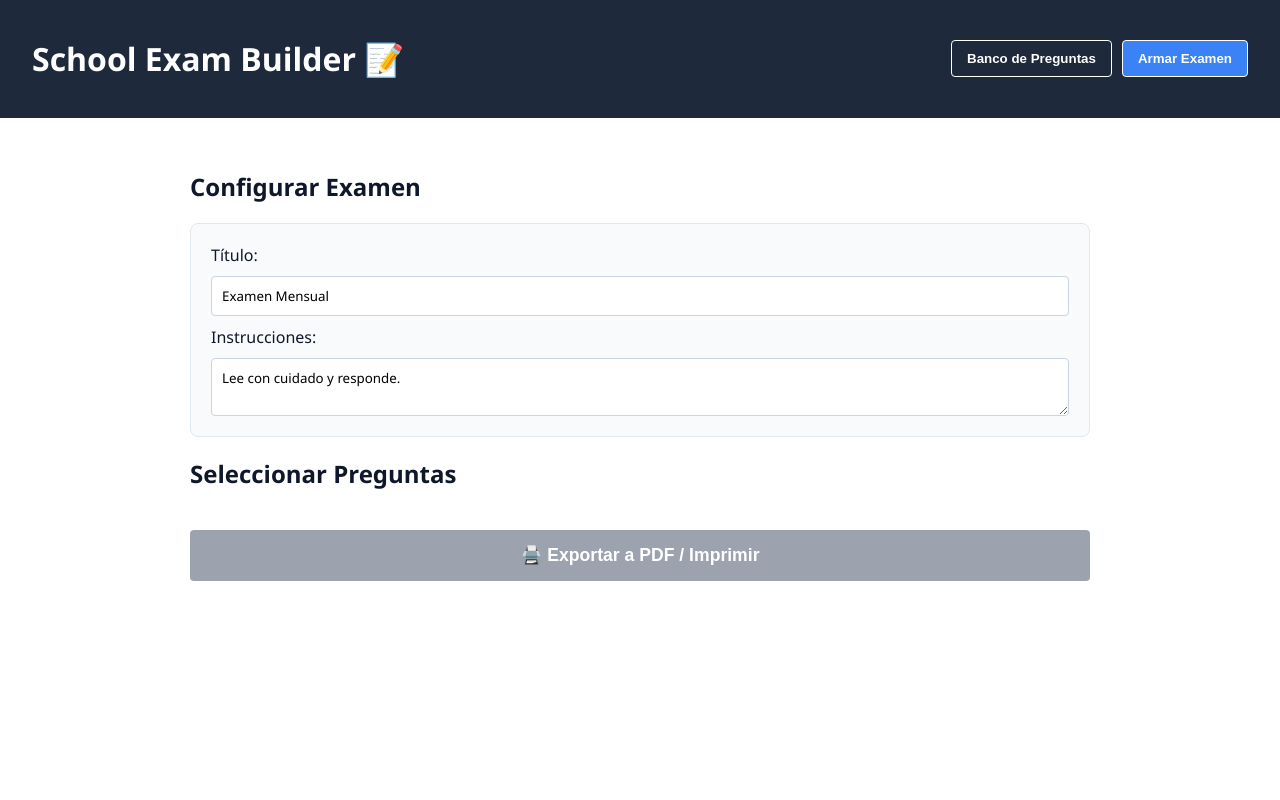
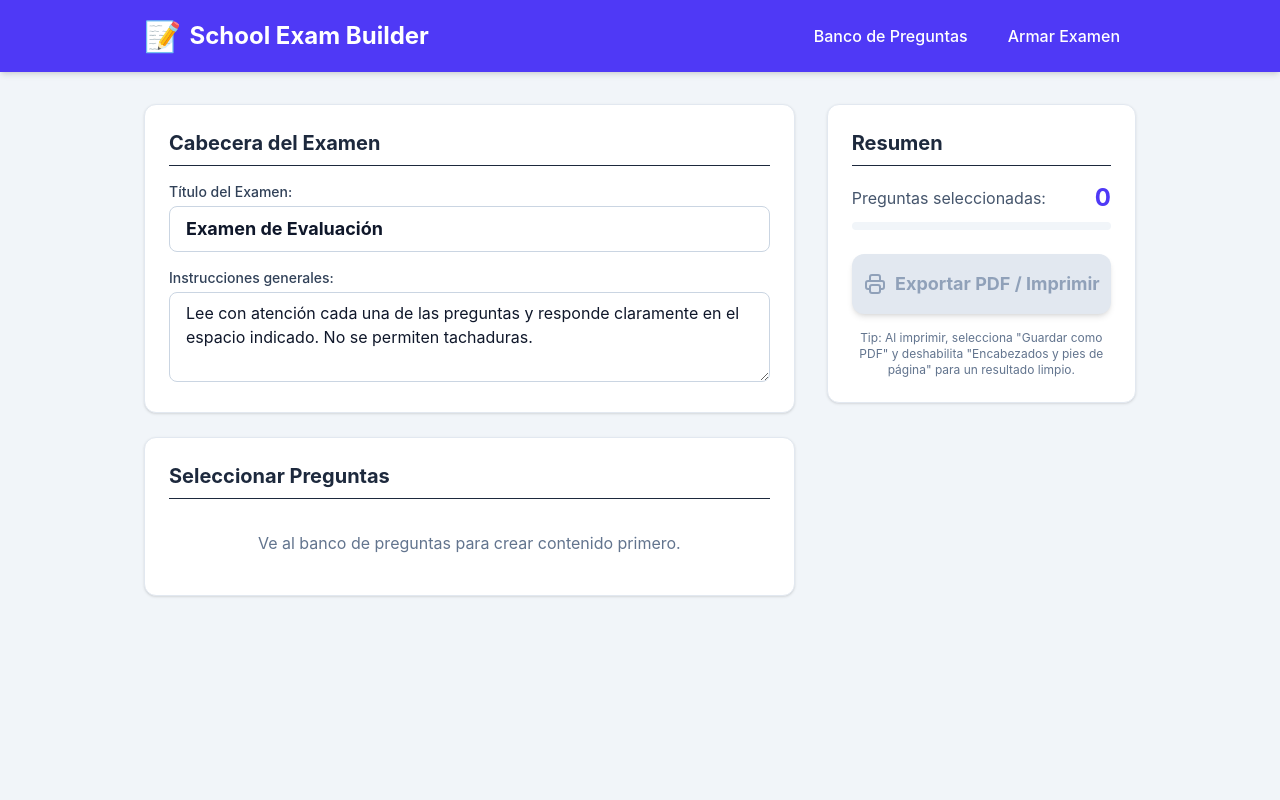
Before and after one commit to SaelRomero/school-exam-builder, an Angular app: page / in a window 1280 px wide. Both pictures are taken after a click on the button "Armar Examen". Shown: the top 800 px of the page. Built offline with nearby package versions, Linux system fonts and the light colour scheme.

Commit message:
feat: redesign UI with TailwindCSS and add component tests

```diff
--- a/package.json
+++ b/package.json
@@ -24,8 +24,14 @@
     "@angular/build": "^21.2.1",
     "@angular/cli": "^21.2.1",
     "@angular/compiler-cli": "^21.2.0",
+    "@tailwindcss/postcss": "^4.2.1",
+    "@vitest/browser-playwright": "^4.0.18",
+    "autoprefixer": "^10.4.27",
     "jsdom": "^28.0.0",
+    "playwright": "^1.58.2",
+    "postcss": "^8.5.8",
     "prettier": "^3.8.1",
+    "tailwindcss": "^4.2.1",
     "typescript": "~5.9.2",
     "vitest": "^4.0.8"
   }
--- /dev/null
+++ b/postcss.config.js
@@ -0,0 +1,6 @@
+module.exports = {
+  plugins: {
+    '@tailwindcss/postcss': {},
+    autoprefixer: {},
+  }
+}
--- a/src/app/app.html
+++ b/src/app/app.html
@@ -1,73 +1,191 @@
-<div class="no-print header">
-  <h1>School Exam Builder 📝</h1>
-  <nav>
-    <button (click)="activeTab = 'bank'" [class.active]="activeTab === 'bank'">Banco de Preguntas</button>
-    <button (click)="activeTab = 'exam'" [class.active]="activeTab === 'exam'">Armar Examen</button>
+<div class="no-print min-h-screen flex flex-col">
+  <!-- Header -->
+  <header class="bg-indigo-600 text-white shadow-md">
+    <div class="max-w-5xl mx-auto px-4 py-4 flex justify-between items-center">
+      <h1 class="text-2xl font-bold flex items-center gap-2">
+        <span class="text-3xl">📝</span> School Exam Builder
+      </h1>
+      <nav class="flex gap-2">
+        <button
+          (click)="activeTab = 'bank'"
+          [class.bg-indigo-800]="activeTab === 'bank'"
+          class="px-4 py-2 rounded-md hover:bg-indigo-700 transition-colors font-medium">
+          Banco de Preguntas
+        </button>
+        <button
+          (click)="activeTab = 'exam'"
+          [class.bg-indigo-800]="activeTab === 'exam'"
+          class="px-4 py-2 rounded-md hover:bg-indigo-700 transition-colors font-medium">
+          Armar Examen
+        </button>
       </nav>
     </div>
+  </header>
 
-<div class="no-print container" *ngIf="activeTab === 'bank'">
-  <h2>Nueva Pregunta</h2>
-  <div class="card">
-    <label>Texto de la pregunta:</label>
-    <input [(ngModel)]="newQText" placeholder="Ej. ¿Cuánto es 2+2?">
-    <label>Tipo:</label>
-    <select [(ngModel)]="newQType">
-      <option value="open">Abierta</option>
+  <!-- Main Content -->
+  <main class="flex-grow max-w-5xl mx-auto w-full px-4 py-8">
+
+    <!-- BANCO DE PREGUNTAS -->
+    <div *ngIf="activeTab === 'bank'" class="space-y-8 animate-fade-in">
+
+      <!-- Crear Pregunta -->
+      <section class="bg-white p-6 rounded-xl shadow-sm border border-slate-200">
+        <h2 class="text-xl font-bold text-slate-800 mb-4 border-b pb-2">Añadir Nueva Pregunta</h2>
+
+        <div class="space-y-4">
+          <div>
+            <label class="block text-sm font-medium text-slate-700 mb-1">Texto de la pregunta:</label>
+            <input [(ngModel)]="newQText" placeholder="Ej. ¿Cuál es la capital de Francia?"
+                   class="w-full px-4 py-2 border border-slate-300 rounded-lg focus:ring-2 focus:ring-indigo-500 focus:border-indigo-500 outline-none transition-all">
+          </div>
+
+          <div class="grid grid-cols-1 md:grid-cols-2 gap-4">
+            <div>
+              <label class="block text-sm font-medium text-slate-700 mb-1">Tipo de respuesta:</label>
+              <select [(ngModel)]="newQType" class="w-full px-4 py-2 border border-slate-300 rounded-lg focus:ring-2 focus:ring-indigo-500 outline-none bg-white">
+                <option value="open">Pregunta Abierta</option>
                 <option value="multiple">Opción Múltiple</option>
               </select>
-    <div *ngIf="newQType === 'multiple'" style="margin-top: 10px;">
-      <label>Opciones (separadas por coma):</label>
-      <input [(ngModel)]="newQOptions" placeholder="A, B, C, D" style="width: 100%;">
-    </div>
-    <button (click)="addQuestion()" style="margin-top: 15px;">Guardar Pregunta</button>
             </div>
 
-  <h2>Tus Preguntas</h2>
-  <ul>
-    <li *ngFor="let q of data.questions()">
-      <span><strong>{{q.text}}</strong> ({{q.type}})</span>
-      <button class="btn-danger" (click)="data.deleteQuestion(q.id)">🗑️</button>
+            <div *ngIf="newQType === 'multiple'">
+              <label class="block text-sm font-medium text-slate-700 mb-1">Opciones (separadas por coma):</label>
+              <input [(ngModel)]="newQOptions" placeholder="Madrid, Roma, Berlín, Londres"
+                     class="w-full px-4 py-2 border border-slate-300 rounded-lg focus:ring-2 focus:ring-indigo-500 outline-none transition-all">
+            </div>
+          </div>
+
+          <button (click)="addQuestion()"
+                  class="mt-2 bg-indigo-600 text-white px-6 py-2 rounded-lg font-medium hover:bg-indigo-700 active:bg-indigo-800 transition-colors shadow-sm w-full md:w-auto">
+            + Guardar Pregunta
+          </button>
+        </div>
+      </section>
+
+      <!-- Lista de Preguntas -->
+      <section class="bg-white p-6 rounded-xl shadow-sm border border-slate-200">
+        <h2 class="text-xl font-bold text-slate-800 mb-4 border-b pb-2">Banco de Preguntas Guardadas <span class="text-sm font-normal text-slate-500">({{data.questions().length}})</span></h2>
+
+        <div *ngIf="data.questions().length === 0" class="text-center py-8 text-slate-500 italic">
+          No hay preguntas guardadas aún. Añade algunas arriba.
+        </div>
+
+        <ul class="space-y-3">
+          <li *ngFor="let q of data.questions()" class="flex justify-between items-start p-4 bg-slate-50 rounded-lg border border-slate-100 hover:border-slate-300 transition-colors">
+            <div>
+              <p class="font-medium text-slate-800">{{q.text}}</p>
+              <p class="text-xs text-slate-500 mt-1 font-mono bg-slate-200 inline-block px-2 py-0.5 rounded">{{q.type === 'open' ? 'Abierta' : 'Múltiple'}}</p>
+              <p *ngIf="q.type === 'multiple'" class="text-sm text-slate-600 mt-2">
+                Opciones: <span class="text-slate-800">{{q.options?.join(', ')}}</span>
+              </p>
+            </div>
+            <button (click)="data.deleteQuestion(q.id)" title="Eliminar pregunta"
+                    class="text-red-500 hover:text-red-700 hover:bg-red-50 p-2 rounded-md transition-colors">
+              <svg xmlns="http://www.w3.org/2000/svg" class="h-5 w-5" fill="none" viewBox="0 0 24 24" stroke="currentColor">
+                <path stroke-linecap="round" stroke-linejoin="round" stroke-width="2" d="M19 7l-.867 12.142A2 2 0 0116.138 21H7.862a2 2 0 01-1.995-1.858L5 7m5 4v6m4-6v6m1-10V4a1 1 0 00-1-1h-4a1 1 0 00-1 1v3M4 7h16" />
+              </svg>
+            </button>
           </li>
         </ul>
+      </section>
     </div>
 
-<div class="no-print container" *ngIf="activeTab === 'exam'">
-  <h2>Configurar Examen</h2>
-  <div class="card">
-    <label>Título:</label>
-    <input [(ngModel)]="examTitle">
-    <label>Instrucciones:</label>
-    <textarea [(ngModel)]="examInstructions"></textarea>
+    <!-- ARMAR EXAMEN -->
+    <div *ngIf="activeTab === 'exam'" class="space-y-8 animate-fade-in">
+
+      <div class="grid grid-cols-1 lg:grid-cols-3 gap-8">
+        <!-- Configuracion y Seleccion -->
+        <div class="lg:col-span-2 space-y-6">
+          <section class="bg-white p-6 rounded-xl shadow-sm border border-slate-200">
+            <h2 class="text-xl font-bold text-slate-800 mb-4 border-b pb-2">Cabecera del Examen</h2>
+            <div class="space-y-4">
+              <div>
+                <label class="block text-sm font-medium text-slate-700 mb-1">Título del Examen:</label>
+                <input [(ngModel)]="examTitle"
+                       class="w-full px-4 py-2 border border-slate-300 rounded-lg focus:ring-2 focus:ring-indigo-500 outline-none font-bold text-lg">
               </div>
-  <h2>Seleccionar Preguntas</h2>
-  <ul class="selectable-list">
-    <li *ngFor="let q of data.questions()">
-      <label style="cursor: pointer; width: 100%; display: block;">
-        <input type="checkbox" (change)="toggleExamQuestion(q)"> {{q.text}}
-      </label>
+              <div>
+                <label class="block text-sm font-medium text-slate-700 mb-1">Instrucciones generales:</label>
+                <textarea [(ngModel)]="examInstructions" rows="3"
+                          class="w-full px-4 py-2 border border-slate-300 rounded-lg focus:ring-2 focus:ring-indigo-500 outline-none"></textarea>
+              </div>
+            </div>
+          </section>
+
+          <section class="bg-white p-6 rounded-xl shadow-sm border border-slate-200">
+            <h2 class="text-xl font-bold text-slate-800 mb-4 border-b pb-2">Seleccionar Preguntas</h2>
+
+            <div *ngIf="data.questions().length === 0" class="text-center py-4 text-slate-500">
+              Ve al banco de preguntas para crear contenido primero.
+            </div>
+
+            <ul class="space-y-2 max-h-96 overflow-y-auto pr-2">
+              <li *ngFor="let q of data.questions()"
+                  class="flex items-center p-3 rounded-lg border transition-all cursor-pointer"
+                  [ngClass]="isSelected(q) ? 'border-indigo-500 bg-indigo-50' : 'border-slate-200 hover:bg-slate-50'"
+                  (click)="toggleExamQuestion(q)">
+                <input type="checkbox" [checked]="isSelected(q)" class="w-5 h-5 text-indigo-600 rounded border-gray-300 focus:ring-indigo-500 mr-3 pointer-events-none">
+                <span class="font-medium text-slate-800 select-none">{{q.text}}</span>
               </li>
             </ul>
-  <button class="btn-print" (click)="printExam()" [disabled]="selectedQuestions.length === 0">🖨️ Exportar a PDF / Imprimir</button>
+          </section>
         </div>
 
-<!-- ZONA DE IMPRESIÓN -->
-<div class="print-only exam-paper">
-  <div class="exam-header">
-    <h1>{{examTitle}}</h1>
-    <p><strong>Nombre del alumno:</strong> _________________________________________ <strong>Fecha:</strong> _______</p>
-    <p><strong>Instrucciones:</strong> {{examInstructions}}</p>
-    <hr>
+        <!-- Resumen y Exportacion -->
+        <div class="lg:col-span-1">
+          <div class="bg-white p-6 rounded-xl shadow-sm border border-slate-200 sticky top-4">
+            <h2 class="text-xl font-bold text-slate-800 mb-4 border-b pb-2">Resumen</h2>
+
+            <div class="mb-6">
+              <div class="flex justify-between items-center mb-2">
+                <span class="text-slate-600">Preguntas seleccionadas:</span>
+                <span class="text-2xl font-bold text-indigo-600">{{selectedQuestions.length}}</span>
               </div>
-  <div class="exam-body">
-    <div class="q-item" *ngFor="let q of selectedQuestions; let i = index">
-      <p><strong>{{i + 1}}. {{q.text}}</strong></p>
-      <div *ngIf="q.type === 'multiple'" class="options">
-         <div *ngFor="let opt of q.options">(&nbsp;&nbsp;) {{opt}}</div>
+              <div class="h-2 w-full bg-slate-100 rounded-full overflow-hidden">
+                <div class="h-full bg-indigo-500 transition-all duration-300"
+                     [style.width.%]="data.questions().length ? (selectedQuestions.length / data.questions().length) * 100 : 0"></div>
               </div>
-      <div *ngIf="q.type === 'open'" class="open-lines">
-         <br><br><br>
+            </div>
+
+            <button (click)="printExam()" [disabled]="selectedQuestions.length === 0"
+                    class="w-full py-4 rounded-xl font-bold text-lg flex items-center justify-center gap-2 transition-all shadow-md"
+                    [ngClass]="selectedQuestions.length > 0 ? 'bg-emerald-500 hover:bg-emerald-600 text-white' : 'bg-slate-200 text-slate-400 cursor-not-allowed'">
+              <svg xmlns="http://www.w3.org/2000/svg" class="h-6 w-6" fill="none" viewBox="0 0 24 24" stroke="currentColor">
+                <path stroke-linecap="round" stroke-linejoin="round" stroke-width="2" d="M17 17h2a2 2 0 002-2v-4a2 2 0 00-2-2H5a2 2 0 00-2 2v4a2 2 0 002 2h2m2 4h6a2 2 0 002-2v-4a2 2 0 00-2-2H9a2 2 0 00-2 2v4a2 2 0 002 2zm8-12V5a2 2 0 00-2-2H9a2 2 0 00-2 2v4h10z" />
+              </svg>
+              Exportar PDF / Imprimir
+            </button>
+            <p class="text-xs text-center text-slate-500 mt-4">
+              Tip: Al imprimir, selecciona "Guardar como PDF" y deshabilita "Encabezados y pies de página" para un resultado limpio.
+            </p>
           </div>
         </div>
       </div>
     </div>
+  </main>
+</div>
+
+<!-- ZONA DE IMPRESIÓN (Invisible en pantalla, solo en impresión) -->
+<div class="print-only exam-paper">
+  <div class="exam-header">
+    <h1>{{examTitle}}</h1>
+    <p><strong>Nombre del alumno:</strong> __________________________________________________ <strong>Fecha:</strong> _____________</p>
+    <p><strong>Grado y Grupo:</strong> _______________________ <strong>Calificación:</strong> _______ / 10</p>
+    <p style="margin-top: 15px;"><strong>Instrucciones:</strong> {{examInstructions}}</p>
+    <hr style="margin: 20px 0; border: 1px solid #000;">
+  </div>
+
+  <div class="exam-body">
+    <div class="q-item" *ngFor="let q of selectedQuestions; let i = index">
+      <p><strong>{{i + 1}}. {{q.text}}</strong></p>
+
+      <div *ngIf="q.type === 'multiple'" class="options">
+         <div *ngFor="let opt of q.options" style="margin-bottom: 12px;">(&nbsp;&nbsp;&nbsp;&nbsp;) {{opt}}</div>
+      </div>
+
+      <div *ngIf="q.type === 'open'" class="open-lines">
+         <br><br><br><br>
+      </div>
+    </div>
+  </div>
+</div>
--- a/src/app/app.ts
+++ b/src/app/app.ts
@@ -8,8 +8,7 @@ import { Question } from './models';
   selector: 'app-root',
   standalone: true,
   imports: [CommonModule, FormsModule],
-  templateUrl: './app.html',
-  styleUrls: ['./app.scss']
+  templateUrl: './app.html'
 })
 export class AppComponent {
   data = inject(DataService);
@@ -19,26 +18,38 @@ export class AppComponent {
   newQType: 'open' | 'multiple' = 'open';
   newQOptions = '';
 
-  examTitle = 'Examen Mensual';
-  examInstructions = 'Lee con cuidado y responde.';
+  examTitle = 'Examen de Evaluación';
+  examInstructions = 'Lee con atención cada una de las preguntas y responde claramente en el espacio indicado. No se permiten tachaduras.';
   selectedQuestions: Question[] = [];
 
   addQuestion() {
-    if (!this.newQText) return;
+    if (!this.newQText.trim()) return;
+
+    let options: string[] = [];
+    if (this.newQType === 'multiple' && this.newQOptions.trim()) {
+      options = this.newQOptions.split(',').map(o => o.trim()).filter(o => o.length > 0);
+    }
+
     const q: Question = {
       id: Date.now().toString(),
-      text: this.newQText,
+      text: this.newQText.trim(),
       type: this.newQType,
-      options: this.newQType === 'multiple' ? this.newQOptions.split(',').map(o => o.trim()) : []
+      options: options.length > 0 ? options : undefined
     };
+
     this.data.addQuestion(q);
+
+    // Reset form
     this.newQText = '';
     this.newQOptions = '';
   }
 
+  isSelected(q: Question): boolean {
+    return this.selectedQuestions.some(sq => sq.id === q.id);
+  }
+
   toggleExamQuestion(q: Question) {
-    const exists = this.selectedQuestions.find(sq => sq.id === q.id);
-    if (exists) {
+    if (this.isSelected(q)) {
       this.selectedQuestions = this.selectedQuestions.filter(sq => sq.id !== q.id);
     } else {
       this.selectedQuestions.push(q);
--- a/src/styles.scss
+++ b/src/styles.scss
@@ -1,4 +1,10 @@
-body { font-family: 'Segoe UI', Tahoma, Geneva, Verdana, sans-serif; margin: 0; padding: 0; background: #fff; color: #0f172a; }
+@import "tailwindcss";
+
+body {
+  font-family: 'Inter', 'Segoe UI', Tahoma, Geneva, Verdana, sans-serif;
+  background-color: #f1f5f9; /* slate-100 */
+  color: #0f172a; /* slate-900 */
+}
 
 @media print {
   @page { margin: 2cm; }
@@ -6,7 +12,7 @@ body { font-family: 'Segoe UI', Tahoma, Geneva, Verdana, sans-serif; margin: 0;
   .no-print { display: none !important; }
   .print-only { display: block !important; }
   .exam-paper { color: #000; }
-  .exam-header h1 { text-align: center; margin-bottom: 20px; font-size: 24pt; }
+  .exam-header h1 { text-align: center; margin-bottom: 20px; font-size: 24pt; font-weight: bold; }
   .exam-header p { font-size: 12pt; margin: 10px 0; }
   .q-item { margin-top: 25px; page-break-inside: avoid; font-size: 12pt; }
   .options { margin-left: 20px; margin-top: 10px; }
```
Also changed, not shown: 2 other files (tests, documents, lock files or other folders). Lines whose indentation alone changed are shown as unchanged.
